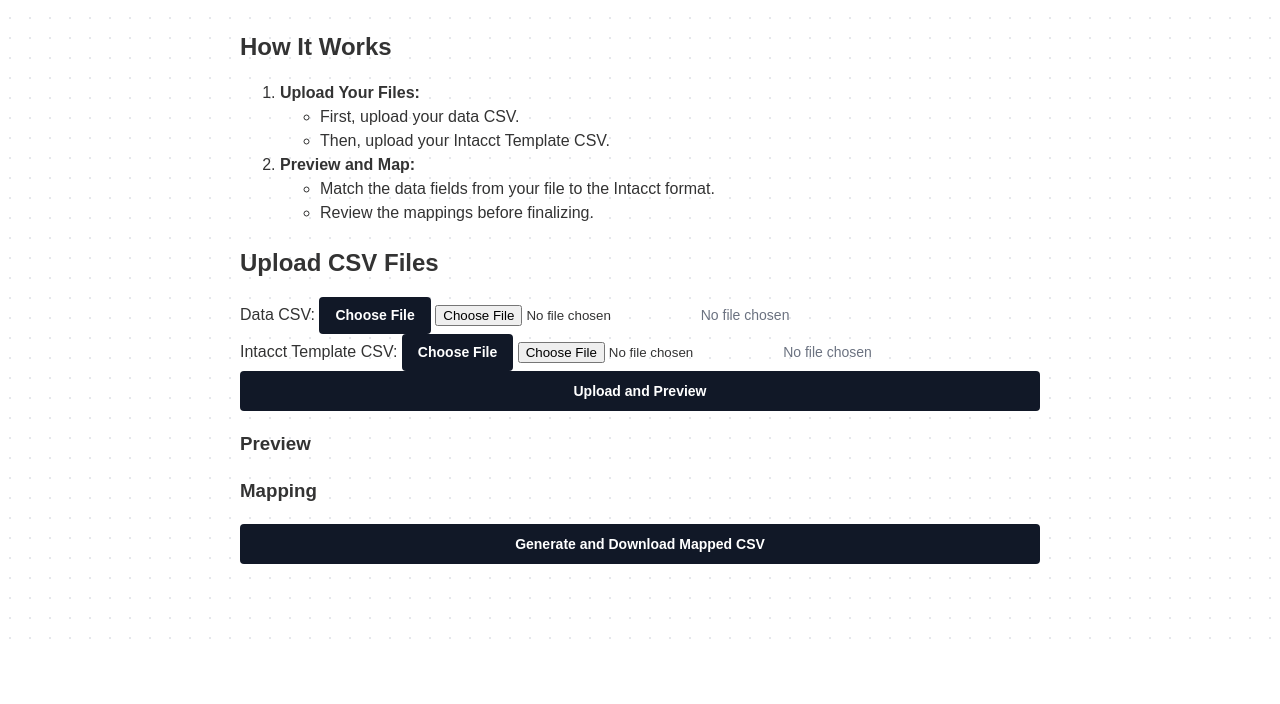
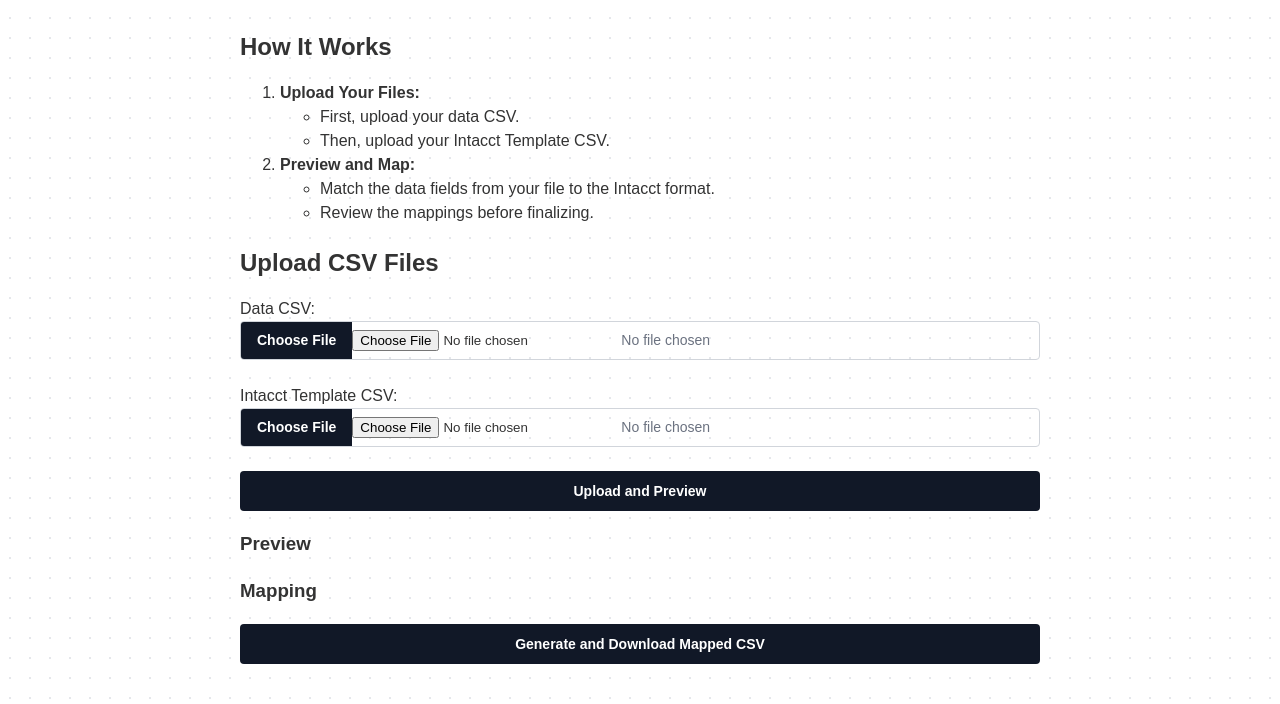
Before and after one commit to szubair22/CSVtoIntacctMapper, a website: page index.html in a window 1280 px wide. Shown: the part 152-856 px from the top of the page. Before the commit the page ends 800 px from the top, so only its background shows below. Drawn offline with Linux system fonts and the light colour scheme.

```diff
--- a/index.html
+++ b/index.html
@@ -32,18 +32,22 @@
         <div class="mb-8">
             <h2 class="text-2xl font-bold mb-4">Upload CSV Files</h2>
             <form id="uploadForm">
-                <div class="mb-4">
+                <div class="mb-6">
                     <label for="dataFile" class="block mb-2">Data CSV:</label>
+                    <div class="file-input-container">
                         <label for="dataFile" class="file-input-label">Choose File</label>
                         <input type="file" id="dataFile" name="dataFile" accept=".csv" class="hidden">
                         <span id="dataFileName" class="file-name">No file chosen</span>
                     </div>
+                </div>
 
-                <div class="mb-4">
+                <div class="mb-6">
                     <label for="templateFile" class="block mb-2">Intacct Template CSV:</label>
+                    <div class="file-input-container">
                         <label for="templateFile" class="file-input-label">Choose File</label>
                         <input type="file" id="templateFile" name="templateFile" accept=".csv" class="hidden">
                         <span id="templateFileName" class="file-name">No file chosen</span>
+                    </div>
                 </div>
 
                 <button type="submit" class="btn btn-black">Upload and Preview</button>
--- a/styles.css
+++ b/styles.css
@@ -46,16 +46,24 @@
 }
 
 /* Styles for file input */
+.file-input-container {
+    display: flex;
+    align-items: center;
+    border: 1px solid #d1d5db;
+    border-radius: 0.25rem;
+    overflow: hidden;
+}
+
 .file-input-label {
     display: inline-block;
     padding: 0.5rem 1rem;
     background-color: #111827;
     color: white;
-    border-radius: 0.25rem;
     font-weight: 600;
     font-size: 0.875rem;
     cursor: pointer;
     transition: background-color 0.2s;
+    flex-shrink: 0;
 }
 
 .file-input-label:hover {
@@ -63,14 +71,13 @@
 }
 
 .file-name {
-    display: inline-block;
-    margin-left: 0.5rem;
+    padding: 0.5rem 1rem;
     color: #6b7280;
     font-size: 0.875rem;
-}
-
-.flex.items-center.border {
-    height: 2.5rem;
+    flex-grow: 1;
+    white-space: nowrap;
+    overflow: hidden;
+    text-overflow: ellipsis;
 }
 
 /* Button styling */
@@ -112,8 +119,6 @@
     padding-left: 20px;
     list-style-type: disc;
 }
-
-/* Add these styles at the end of your existing styles.css file */
 
 /* Mapping form styles */
 #mappingForm {
@@ -170,3 +175,8 @@
         margin-left: 0;
     }
 }
+
+/* Increase spacing between elements */
+.mb-6 {
+    margin-bottom: 1.5rem;
+}
```
Lines whose indentation alone changed are shown as unchanged.
